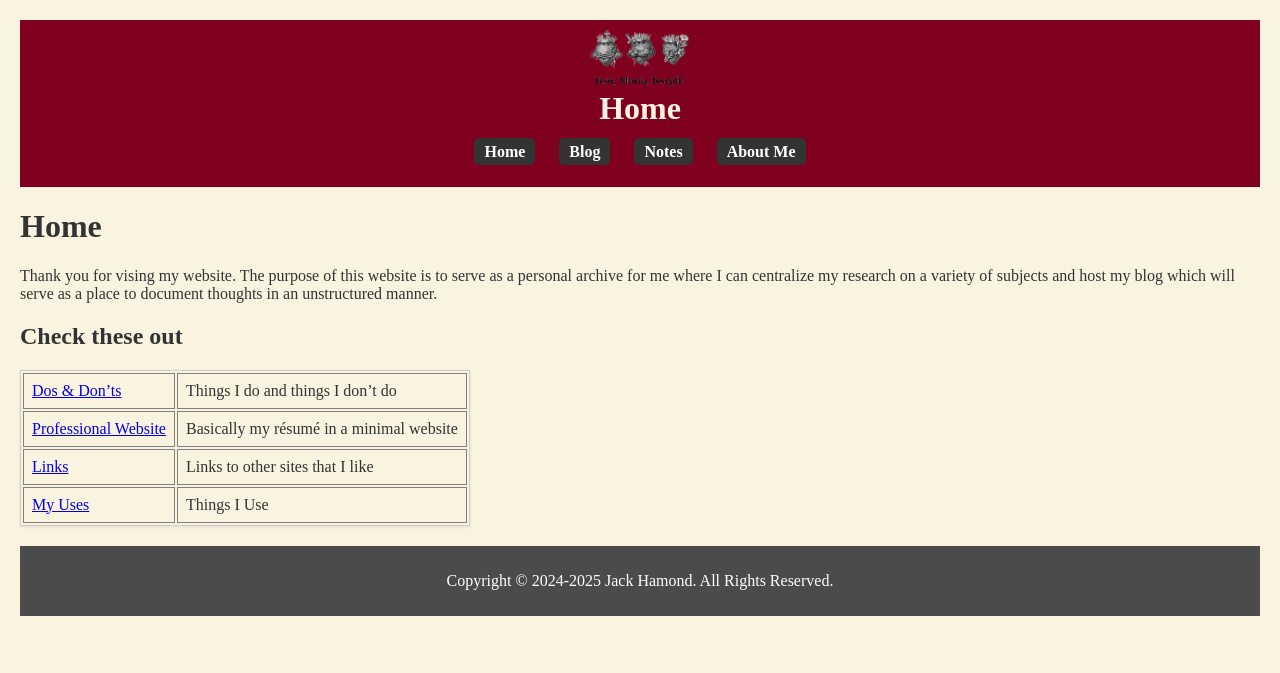
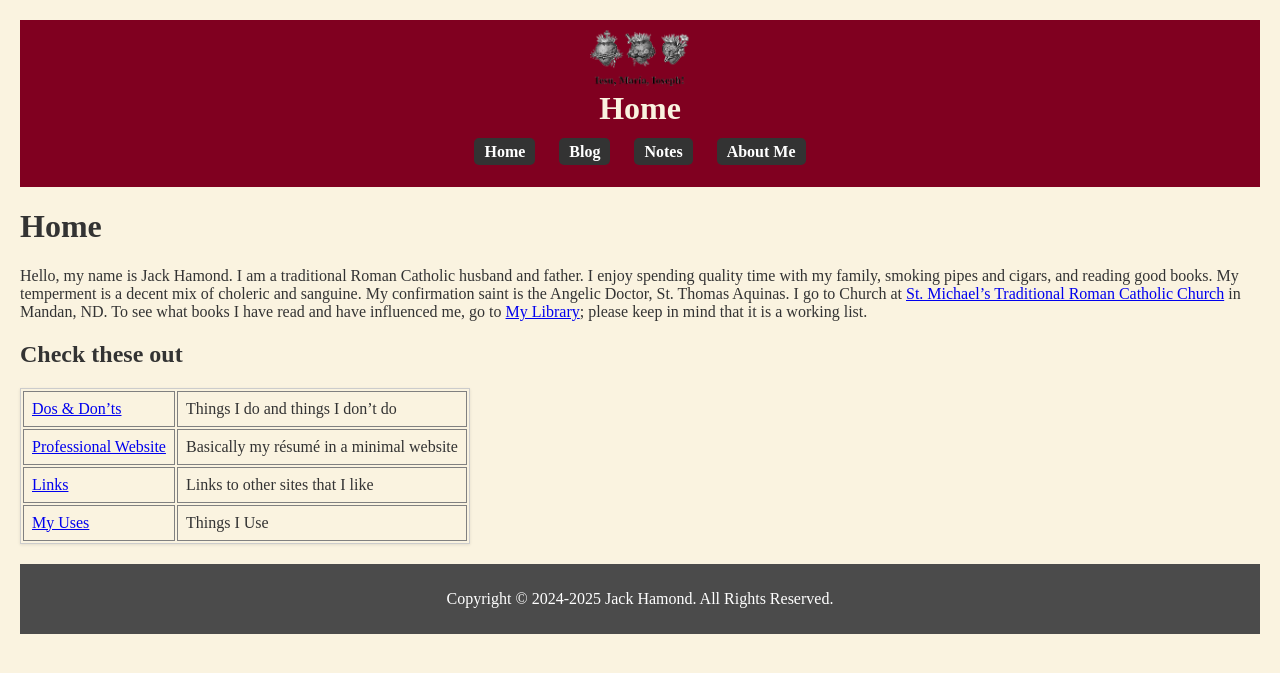
Before and after one commit to jackhamond/jackhamond.github.io, a Jekyll site: the page built from index.md, in a window 1280 px wide. Shown: the top 673 px of the page. Built offline with Jekyll 4.4.1, drawn with Linux system fonts in a browser that asks for light colours; our own code applies the rules of GitHub Pages for plain Markdown files.

Commit message:
Update index.md

```diff
--- a/index.md
+++ b/index.md
@@ -4,7 +4,7 @@
 
 # Home
 
-Thank you for vising my website. The purpose of this website is to serve as a personal archive for me where I can centralize my research on a variety of subjects and host my blog which will serve as a place to document thoughts in an unstructured manner.
+Hello, my name is Jack Hamond. I am a traditional Roman Catholic husband and father. I enjoy spending quality time with my family, smoking pipes and cigars, and reading good books. My temperment is a decent mix of choleric and sanguine. My confirmation saint is the Angelic Doctor, St. Thomas Aquinas. I go to Church at [St. Michael's Traditional Roman Catholic Church](https://stm-nd.sspx.org/) in Mandan, ND. To see what books I have read and have influenced me, go to [My Library](/library/); please keep in mind that it is a working list.
 
 ## Check these out
 
```
